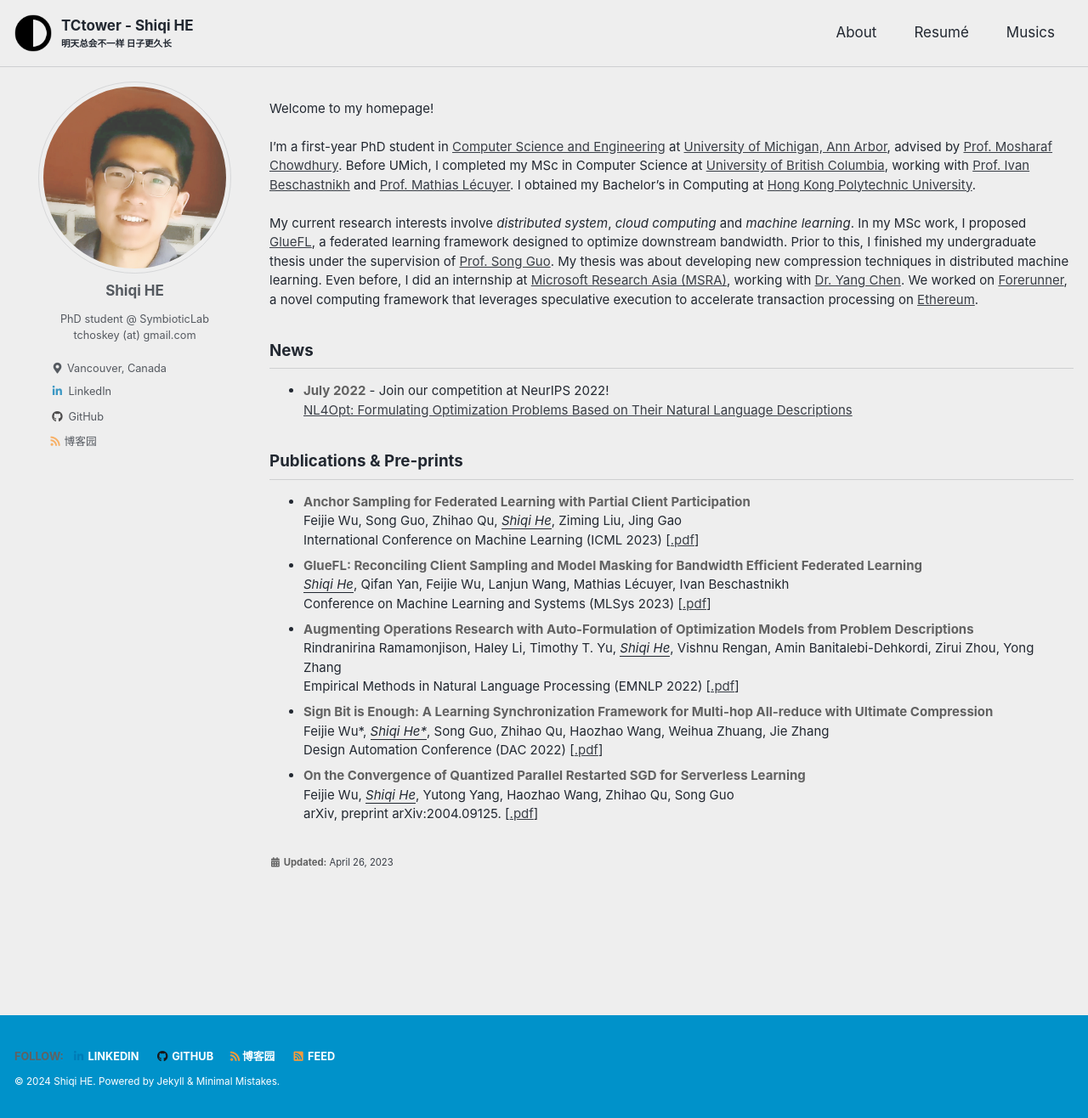
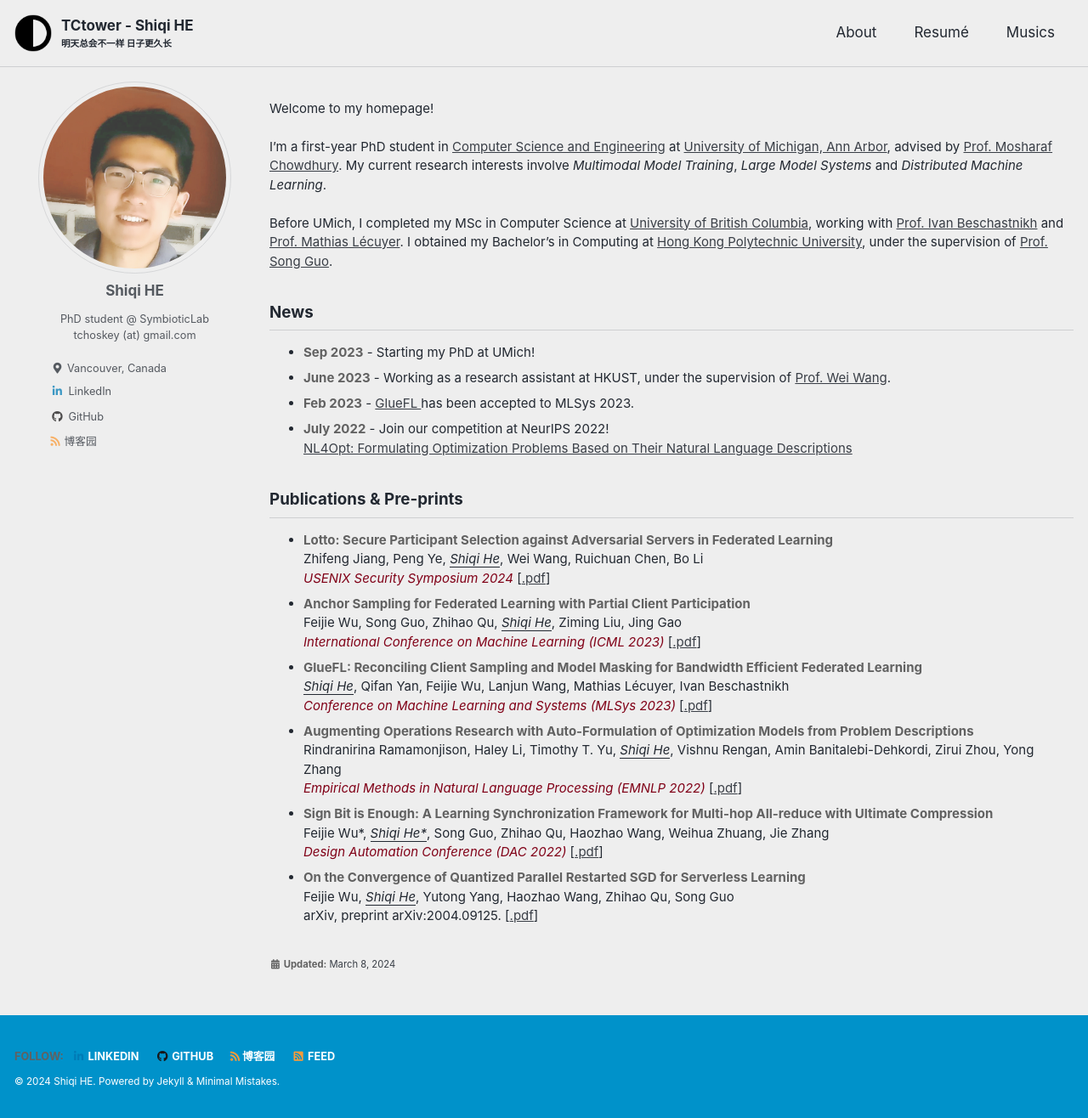
Before and after one commit to TCtower/tctower.github.io, a Jekyll site: the page built from index.md, in a window 1280 px wide and 1316 px high. Shown: the whole window at 85% size. Built offline with Jekyll 4.4.1, drawn with Linux system fonts in a browser that asks for light colours; cached includes are drawn as plain includes.

Commit message:
Update index.md

```diff
--- a/index.md
+++ b/index.md
@@ -4,7 +4,7 @@ author_profile: true
 toc: false
 toc_label: "Contents"
 toc_icon: "cog"
-last_modified_at: 2023-04-26
+last_modified_at: 2024-03-08
 
 ---
 <style type="text/css">
@@ -50,9 +50,12 @@ Welcome to my homepage!
 
 <!-- <br />  -->
 
-I’m a first-year PhD student in [Computer Science and Engineering](https://www.cse.umich.edu/) at [University of Michigan, Ann Arbor](https://www.umich.edu/), advised by [Prof. Mosharaf Chowdhury](https://www.mosharaf.com/). Before UMich, I completed my MSc in Computer Science at [University of British Columbia](https://www.ubc.ca/), working with [Prof. Ivan Beschastnikh](https://www.cs.ubc.ca/~bestchai/) and [Prof. Mathias Lécuyer](http://mathias.lecuyer.me/). I obtained my Bachelor’s in Computing at [Hong Kong Polytechnic University](https://www.polyu.edu.hk/en/).
+I’m a first-year PhD student in [Computer Science and Engineering](https://www.cse.umich.edu/) at [University of Michigan, Ann Arbor](https://www.umich.edu/), advised by [Prof. Mosharaf Chowdhury](https://www.mosharaf.com/). My current research interests involve <em>Multimodal Model Training</em>, <em>Large Model Systems</em> and <em>Distributed Machine Learning</em>.
 
-My current research interests involve <em>distributed system</em>, <em>cloud computing</em> and <em>machine learning</em>. In my MSc work, I proposed [GlueFL](https://arxiv.org/abs/2212.01523), a federated learning framework designed to optimize downstream bandwidth. Prior to this, I finished my undergraduate thesis under the supervision of [Prof. Song Guo](https://www4.comp.polyu.edu.hk/~cssongguo/). My thesis was about developing new compression techniques in distributed machine learning. Even before, I did an internship at [Microsoft Research Asia (MSRA)](https://www.microsoft.com/en-us/research/lab/microsoft-research-asia/), working with [Dr. Yang Chen](https://www.microsoft.com/en-us/research/people/yachen/). We worked on [Forerunner](https://www.microsoft.com/en-us/research/uploads/prod/2021/09/3477132.3483564.pdf), a novel computing framework that leverages speculative execution to accelerate transaction processing on [Ethereum](https://ethereum.org/en/).
+Before UMich, I completed my MSc in Computer Science at [University of British Columbia](https://www.ubc.ca/), working with [Prof. Ivan Beschastnikh](https://www.cs.ubc.ca/~bestchai/) and [Prof. Mathias Lécuyer](http://mathias.lecuyer.me/). I obtained my Bachelor’s in Computing at [Hong Kong Polytechnic University](https://www.polyu.edu.hk/en/), under the supervision of [Prof. Song Guo](https://cse.hkust.edu.hk/~songguo/).
+
+
+<!-- Prior to this, in my MSc work, I proposed [GlueFL](https://arxiv.org/abs/2212.01523), a federated learning framework designed to optimize downstream bandwidth. Even before, I did an internship at [Microsoft Research Asia (MSRA)](https://www.microsoft.com/en-us/research/lab/microsoft-research-asia/), working with [Dr. Yang Chen](https://www.microsoft.com/en-us/research/people/yachen/). We worked on [Forerunner](https://www.microsoft.com/en-us/research/uploads/prod/2021/09/3477132.3483564.pdf), a novel computing framework that leverages speculative execution to accelerate transaction processing on [Ethereum](https://ethereum.org/en/). -->
 
 <!-- I love solving algorithm problems. In past years, I participated in a number of programming contests, such as [ACM ICPC Regional Contest](https://icpc.global/), [IEEEXtreme](https://ieeextreme.org/), and [National Olympiad in Informatics in Province](https://www.noi.cn/). I am also an experienced codeforces [user](https://codeforces.com/profile/TCtower) :). -->
 
@@ -62,36 +65,53 @@ sss -->
 ## News
 <ul>
 <li>
+<strong>Sep 2023</strong> - Starting my PhD at UMich!
+</li>
+<li>
+<strong>June 2023</strong> - Working as a research assistant at HKUST, under the supervision of <a href="https://www.cse.ust.hk/~weiwa/" title="c4">Prof. Wei Wang</a>.
+</li>
+<li>
+<strong>Feb 2023</strong> - <a href="https://arxiv.org/pdf/2212.01523.pdf" title="c4"> GlueFL </a> has been accepted to MLSys 2023.
+</li>
+<li>
 <strong>July 2022</strong> - Join our competition at NeurIPS 2022!
 <br/><a href="https://nl4opt.github.io/" title="c4"> NL4Opt: Formulating Optimization Problems Based on Their Natural Language Descriptions </a>
 </li>
 </ul>
+
 ## Publications & Pre-prints
 <ul>
 <!-- <em style="color:#cc6600;">Submitted</em> -->
 <!-- <em style="color:seagreen;">To appear</em> -->
 <li>
+<strong>Lotto: Secure Participant Selection against Adversarial Servers in Federated Learning</strong>
+<br/>Zhifeng Jiang, Peng Ye, <u><em>Shiqi He</em></U>, Wei Wang, Ruichuan Chen, Bo Li
+<br/> <em style="color:#800017;"> USENIX Security Symposium 2024 </em>  [<a href="https://arxiv.org/pdf/2206.05891.pdf" title="p4">.pdf</a>]
+</li>
+
+
+<li>
 <strong>Anchor Sampling for Federated Learning with Partial Client Participation</strong>
 <br/>Feijie Wu, Song Guo, Zhihao Qu, <u><em>Shiqi He</em></U>, Ziming Liu, Jing Gao
-<br/> International Conference on Machine Learning (ICML 2023) [<a href="https://arxiv.org/pdf/2206.05891.pdf" title="p4">.pdf</a>]
+<br/> <em style="color:#800017;"> International Conference on Machine Learning (ICML 2023) </em>  [<a href="https://arxiv.org/pdf/2206.05891.pdf" title="p4">.pdf</a>]
 </li>
 
 <li>
 <strong>GlueFL: Reconciling Client Sampling and Model Masking for Bandwidth Efficient Federated Learning</strong>
 <br/><u><em>Shiqi He</em></U>, Qifan Yan, Feijie Wu, Lanjun Wang, Mathias Lécuyer, Ivan Beschastnikh
-<br/> Conference on Machine Learning and Systems (MLSys 2023) [<a href="https://arxiv.org/pdf/2212.01523.pdf" title="p4">.pdf</a>]
+<br/> <em style="color:#800017;"> Conference on Machine Learning and Systems (MLSys 2023) </em> [<a href="https://arxiv.org/pdf/2212.01523.pdf" title="p4">.pdf</a>]
 </li>
 
 <li>
 <strong>Augmenting Operations Research with Auto-Formulation of Optimization Models from Problem Descriptions</strong>
 <br/>Rindranirina Ramamonjison, Haley Li, Timothy T. Yu, <u><em>Shiqi He</em></U>, Vishnu Rengan, Amin Banitalebi-Dehkordi, Zirui Zhou, Yong Zhang
-<br/> Empirical Methods in Natural Language Processing (EMNLP 2022) [<a href="https://arxiv.org/pdf/2209.15565.pdf" title="p3">.pdf</a>]
+<br/> <em style="color:#800017;"> Empirical Methods in Natural Language Processing (EMNLP 2022) </em> [<a href="https://arxiv.org/pdf/2209.15565.pdf" title="p3">.pdf</a>]
 </li>
 
 <li>
 <strong>Sign Bit is Enough: A Learning Synchronization Framework for Multi-hop All-reduce with Ultimate Compression</strong>
 <br/>Feijie Wu*, <u><em>Shiqi He*</em></U>, Song Guo, Zhihao Qu, Haozhao Wang, Weihua Zhuang, Jie Zhang
-<br/> Design Automation Conference (DAC 2022) [<a href="https://arxiv.org/pdf/2204.06787.pdf" title="p2">.pdf</a>]
+<br/> <em style="color:#800017;"> Design Automation Conference (DAC 2022) </em> [<a href="https://arxiv.org/pdf/2204.06787.pdf" title="p2">.pdf</a>]
 </li>
 
 <li>
@@ -100,6 +120,8 @@ sss -->
 <br/> arXiv, preprint arXiv:2004.09125. [<a href="https://arxiv.org/pdf/2004.09125.pdf" title="p1">.pdf</a>]
 </li>
 </ul>
+
+
 <!-- Lafuente, E., <u><strong>Lürig, M.D.</strong></u>, Rövekamp, M., Matthews, B., Buser, C., Vorburger, C., and Räsänen, K.. Building on 150 years of knowledge: the freshwater isopod <i>Asellus aquaticus</i> as an integrative eco-evolutionary model system. Frontiers in Ecology and Evolution. <i>In press</i>. -->
 
 <!--
```
